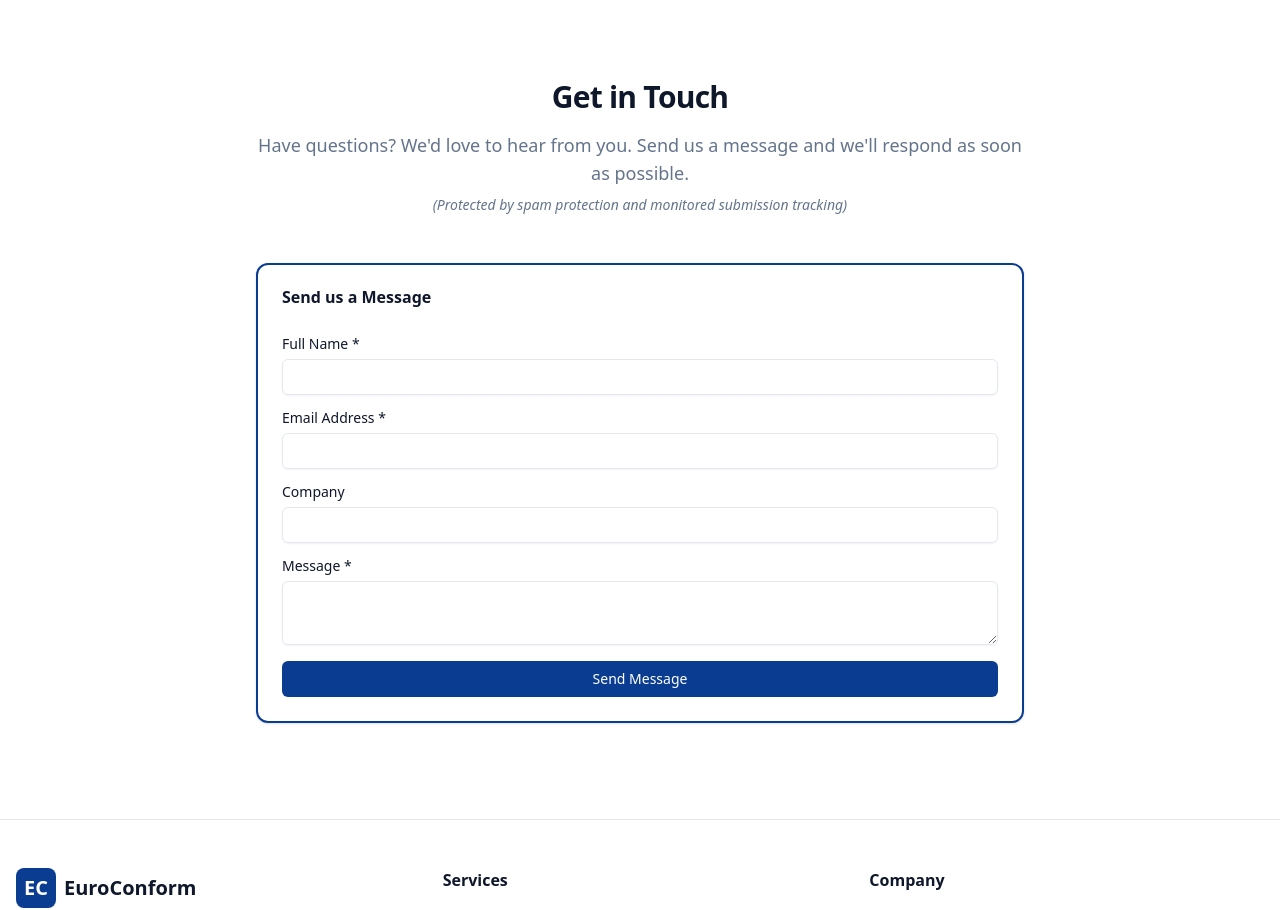
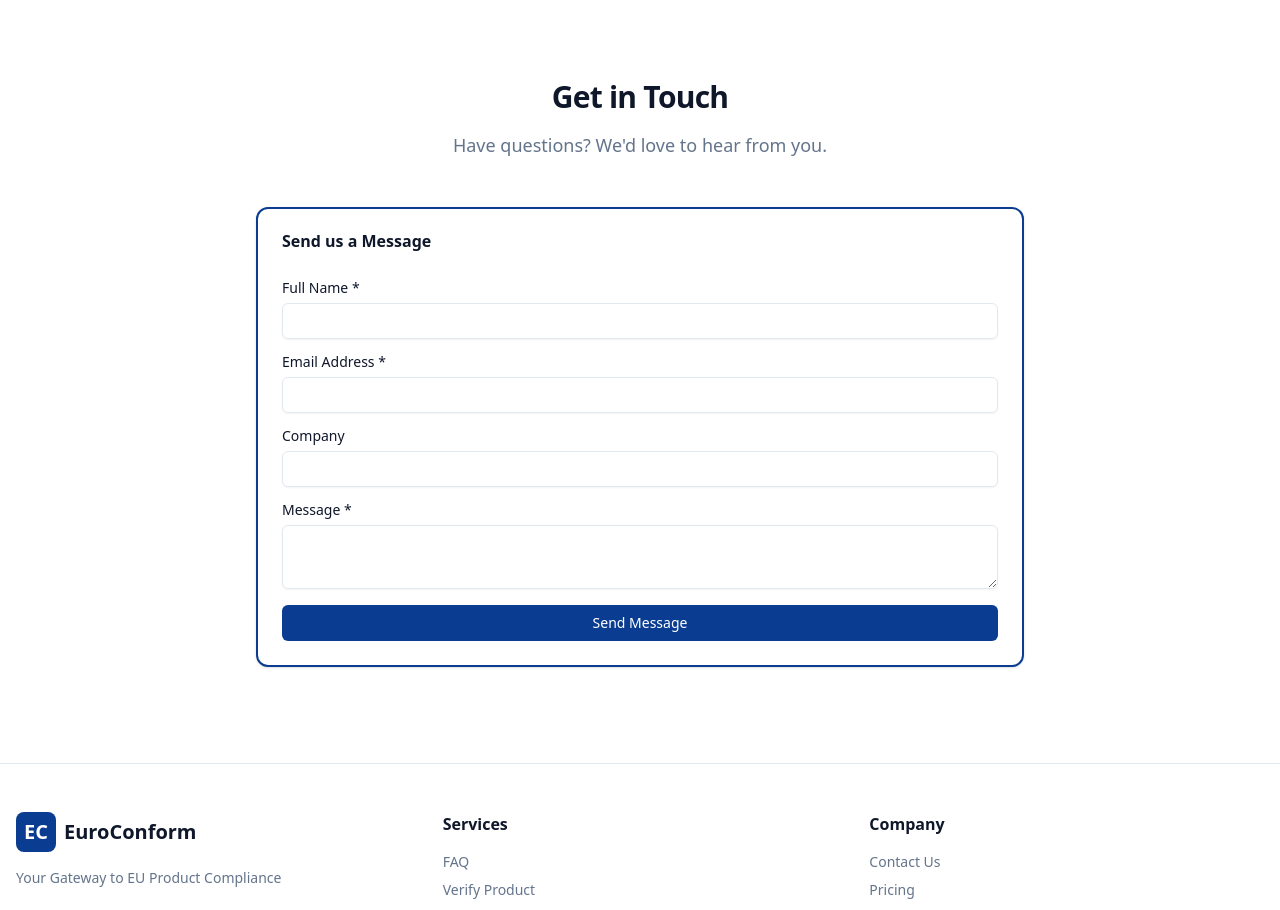
Before and after one commit to agilexplus-rv/euroconform, a Next.js app: page / in a window 1280 px wide. Shown: the part 2880-3790 px from the top of the page. Built offline with nearby package versions, Linux system fonts and the light colour scheme; no server answers.

Commit message:
Remove spam protection text from contact section

```diff
--- a/app/page.tsx
+++ b/app/page.tsx
@@ -332,10 +332,7 @@ export default function Home() {
             <div className="text-center mb-12">
               <h2 className="text-3xl font-bold tracking-tight mb-4">Get in Touch</h2>
               <p className="text-lg text-muted-foreground">
-                Have questions? We&apos;d love to hear from you. Send us a message and we&apos;ll respond as soon as possible.
-              </p>
-              <p className="text-sm text-muted-foreground mt-2 italic">
-                (Protected by spam protection and monitored submission tracking)
+                Have questions? We&apos;d love to hear from you.
               </p>
             </div>
 
```
